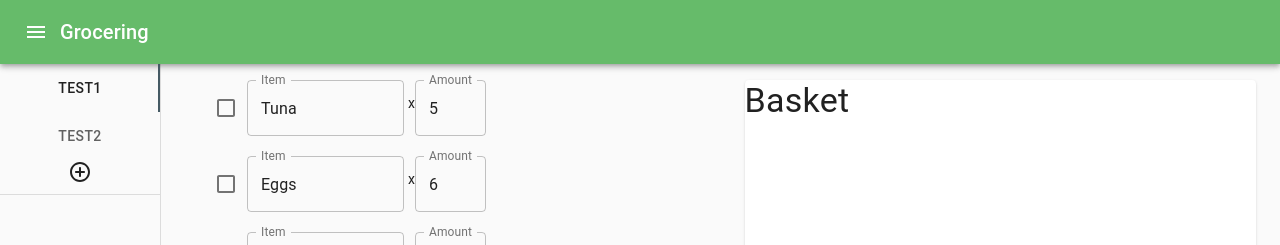
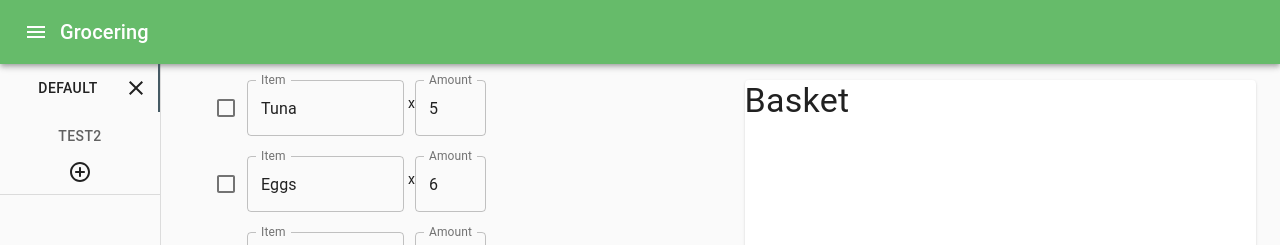
Before and after one commit to EilayDev/groceries-app, a Next.js app: page / in a window 1280 px wide. Shown: the top 245 px of the page. Built offline with nearby package versions, Linux system fonts and the light colour scheme.

Commit message:
ShoppingLists changes

```diff
--- a/Components/ShoppingLists.jsx
+++ b/Components/ShoppingLists.jsx
@@ -1,11 +1,13 @@
-import React, {useState} from 'react';
+import React, { useState, useEffect, preventDefault } from 'react';
 import AddCircleOutlineRoundedIcon from '@material-ui/icons/AddCircleOutlineRounded';
 import Divider from '@material-ui/core/Divider';
 import { makeStyles } from '@material-ui/core/styles';
 import Tabs from '@material-ui/core/Tabs';
 import Tab from '@material-ui/core/Tab';
-import {Tooltip} from '@material-ui/core';
+import { Tooltip } from '@material-ui/core';
 import CloseIcon from '@material-ui/icons/Close';
+import ButtonBase from '@material-ui/core/ButtonBase';
+
 
 
 const useStyles = makeStyles((theme) => ({
@@ -24,64 +26,89 @@ const useStyles = makeStyles((theme) => ({
 
   },
   ListField: {
-    width:'100%',
-    padding:'0'
+    width: '100%',
+    padding: '0'
   },
   fullHeight: {
-    height:'100%'
+    height: '100%'
   },
 }));
 
-
+const placeholdLists = [
+  {
+    label: "Default",
+    id: 0
+  },
+  {
+    label: "Test2",
+    id: 1
+  }
+];
 
 export default function ShoppingLists() {
   const classes = useStyles();
   const [selectedTab, setSelectedTab] = useState(0);
-  const [lists, setLists] = useState([]);
+  const [lists, setLists] = useState(placeholdLists);
 
-  const handleChange = (event, newValue) => {
+  const handleChange = (_event, newValue) => {
     setSelectedTab(newValue);
   };
 
-  const placeholdLists = [
-    {
-      label: "Test1",
-    },
-    {
-      label: "Test2"
-    }
-  ];
-  const handleAdd = (event) => {
+
+  const handleAdd = (_event) => {
     setLists(prevData => {
-      return [...prevData, {label: "new"}]
+      return [...prevData, { label: "new", id: prevData.length }]
     })
   }
+
+  const handleDelList = (event) => {
+    event.stopPropagation();
+    if(lists.length==1){return}
+    setLists((prevData) => (
+      prevData.filter((_e, i) => i != selectedTab)))
+    if (selectedTab == lists.length - 1) {
+      let tabs = document.getElementsByClassName("MuiTab-textColorInherit");
+      tabs[tabs.length - 2].click();
+    }
+  }
+
+
+
+  const CustomAdd = () => {
+    return (
+      <>
+        <Tooltip title="Add a list">
+          <AddCircleOutlineRoundedIcon className={classes.addIcon} onClick={handleAdd} />
+        </Tooltip>
+        <Divider />
+      </>
+    )
+  }
+
+  const TabWrapper = React.forwardRef((props, ref) => {
+    return (
+      <ButtonBase ref={ref} {...props}> {props.children} {props.className.includes("Mui-selected") && <CloseIcon onClick={handleDelList} />} </ButtonBase >
+    )
+  })
+
 
   return (
     <div className={`${classes.selected} ${classes.fullHeight}`}>
       <Tabs
         orientation="vertical"
-        variant="scrollable"
         value={selectedTab}
         onChange={handleChange}
-        >
-        {placeholdLists.map((list, index) => (
-          <Tab key={index} label={list.label}/>
+      >
+        {lists.map((list, index) => (
+          <Tab key={index} label={list.label} component={TabWrapper} />
         ))}
+        <CustomAdd />
+      </Tabs>
 
 
-        {lists.map((list, index) => (
-            <Tab key={index} label={list.label}/>
-        ))}
-
-      </Tabs>
-      <Tooltip title="Add a list">
-        <AddCircleOutlineRoundedIcon className={classes.addIcon} onClick={handleAdd}/>
-      </Tooltip>
-      <Divider/>
 
 
-      </div>
+    </div>
 
 
   );
```
